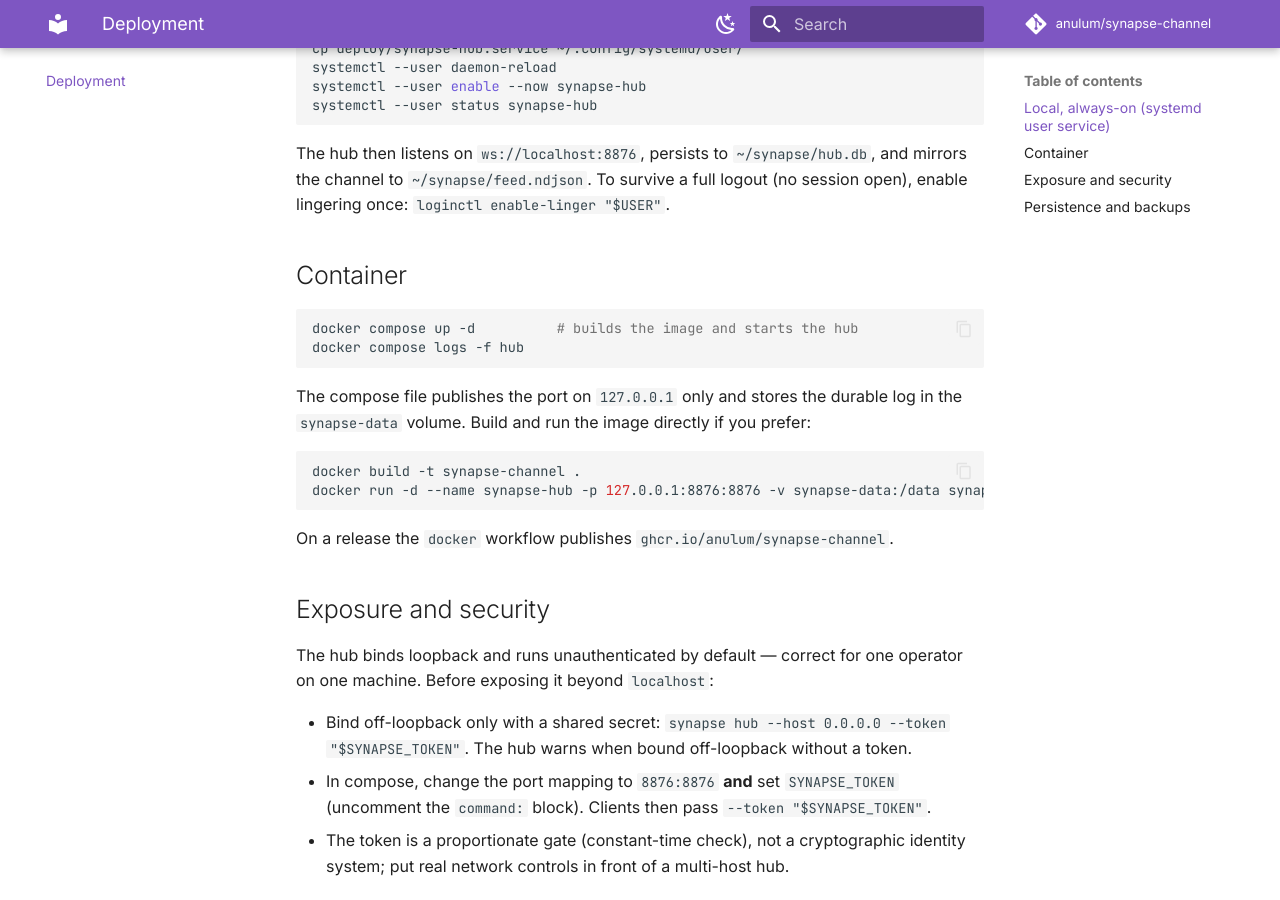
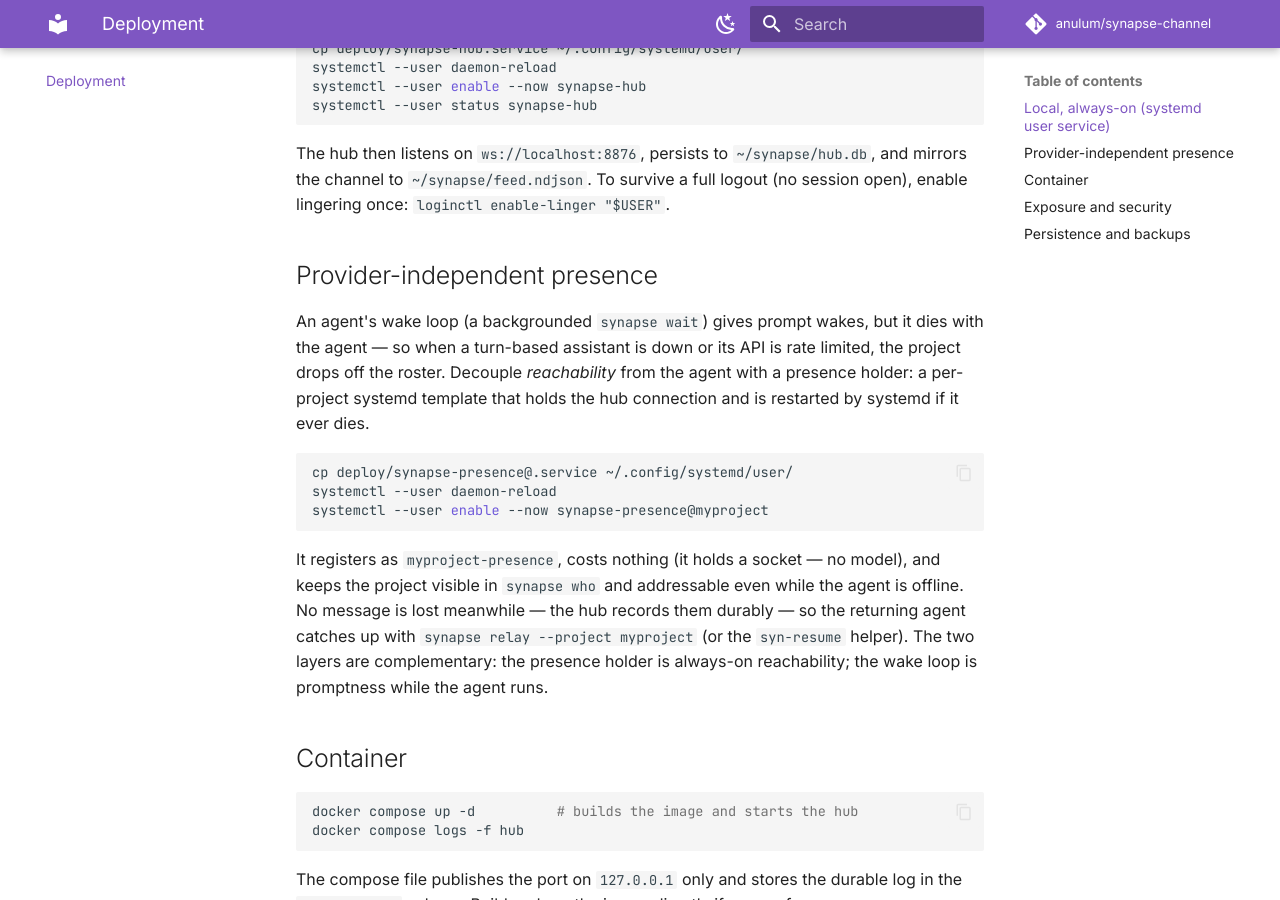
Before and after one commit to anulum/synapse-channel, an MkDocs documentation site: the page built from docs/deployment.md, in a window 1280 px wide and 900 px high, scrolled down 447 px. Built offline with MkDocs 1.6.1 and Material for MkDocs 9.7.7, drawn with Linux system fonts in a browser that asks for light colours; comment, search, counter and statistics services are not loaded.

Commit message:
Add a provider-independent presence systemd template
An agent's wake loop dies with the agent, so a rate-limited or down terminal drops
off the roster. Add deploy/synapse-presence@.service: a per-project presence holder
that holds the hub connection independently of the agent (no model, no cost) and is
restarted by systemd if it dies, keeping the project reachable and its messages
durable while the agent is offline. Document the two-layer model (always-on
presence + promptness wake loop). Bump to 0.27.1.

Authored by Anulum Fortis & Arcane Sapience (protoscience@anulum.li)

````diff
--- a/docs/_generated/capability_manifest.json
+++ b/docs/_generated/capability_manifest.json
@@ -8,7 +8,7 @@
     "package_modules": 21,
     "public_api_exports": 41,
     "tests": 545,
-    "version": "0.27.0",
+    "version": "0.27.1",
     "wire_message_types": 47,
     "workflows": 9
   },
--- a/docs/deployment.md
+++ b/docs/deployment.md
@@ -29,6 +29,27 @@ systemctl --user status synapse-hub
 The hub then listens on `ws://localhost:8876`, persists to `~/synapse/hub.db`, and
 mirrors the channel to `~/synapse/feed.ndjson`. To survive a full logout (no
 session open), enable lingering once: `loginctl enable-linger "$USER"`.
+
+## Provider-independent presence
+
+An agent's wake loop (a backgrounded `synapse wait`) gives prompt wakes, but it
+dies with the agent — so when a turn-based assistant is down or its API is rate
+limited, the project drops off the roster. Decouple *reachability* from the agent
+with a presence holder: a per-project systemd template that holds the hub
+connection and is restarted by systemd if it ever dies.
+
+```bash
+cp deploy/synapse-presence@.service ~/.config/systemd/user/
+systemctl --user daemon-reload
+systemctl --user enable --now synapse-presence@myproject
+```
+
+It registers as `myproject-presence`, costs nothing (it holds a socket — no model),
+and keeps the project visible in `synapse who` and addressable even while the agent
+is offline. No message is lost meanwhile — the hub records them durably — so the
+returning agent catches up with `synapse relay --project myproject` (or the
+`syn-resume` helper). The two layers are complementary: the presence holder is
+always-on reachability; the wake loop is promptness while the agent runs.
 
 ## Container
 
--- a/pyproject.toml
+++ b/pyproject.toml
@@ -12,7 +12,7 @@ build-backend = "setuptools.build_meta"
 
 [project]
 name = "synapse-channel"
-version = "0.27.0"
+version = "0.27.1"
 description = "Local-first multi-agent coordination bus: work claims, presence, chat, and resource sharing over a WebSocket hub"
 readme = "README.md"
 requires-python = ">=3.10"
--- a/src/synapse_channel/__init__.py
+++ b/src/synapse_channel/__init__.py
@@ -18,7 +18,7 @@ command (see :mod:`synapse_channel.cli`) drives all of it.
 
 from __future__ import annotations
 
-__version__ = "0.27.0"
+__version__ = "0.27.1"
 
 from synapse_channel.auth import TokenAuthenticator
 from synapse_channel.capability import CapabilityCard, CapabilityRegistry
````
Also changed, not shown: CHANGELOG.md (+9 -0 lines), README.md (+1 -1 lines), 1 other file.
